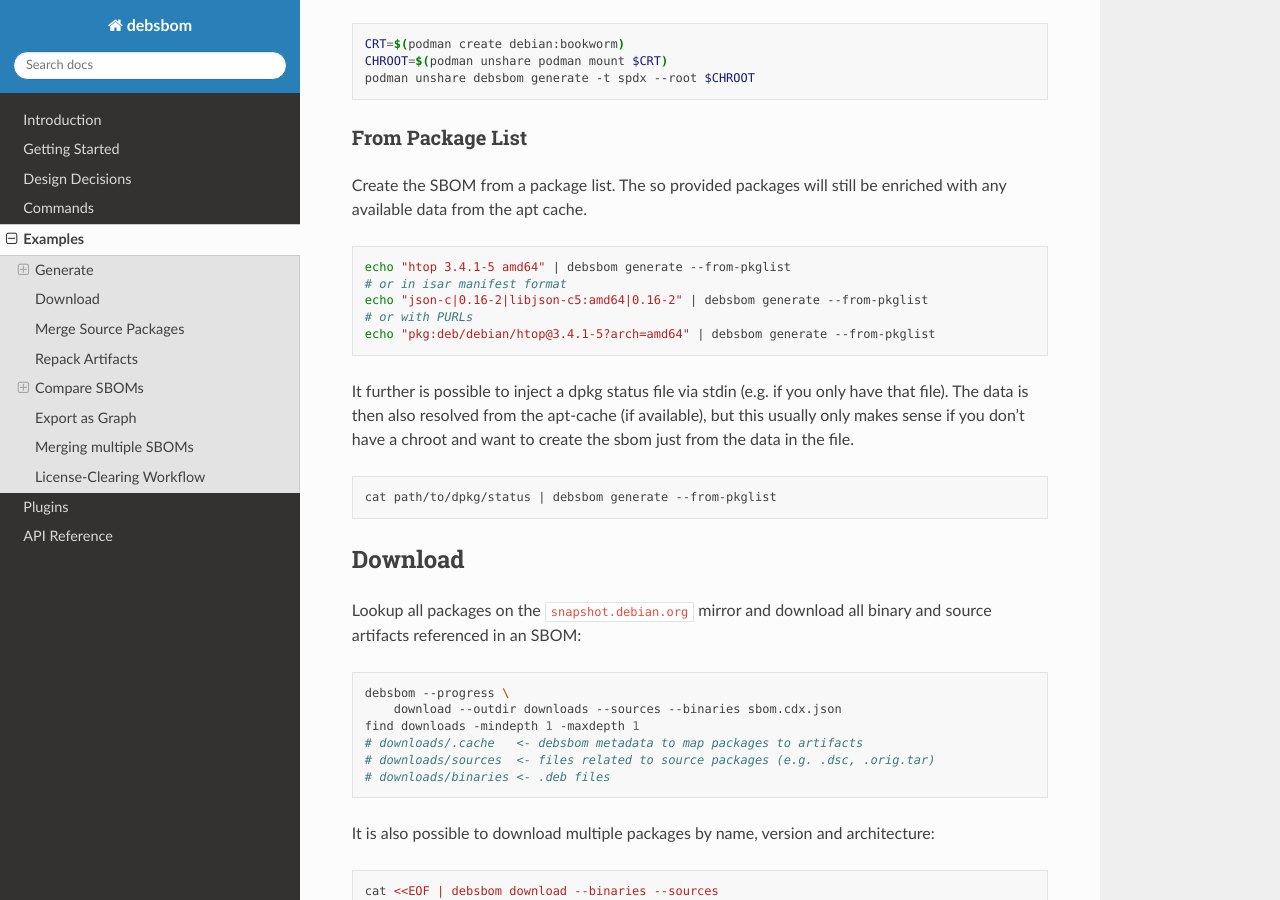
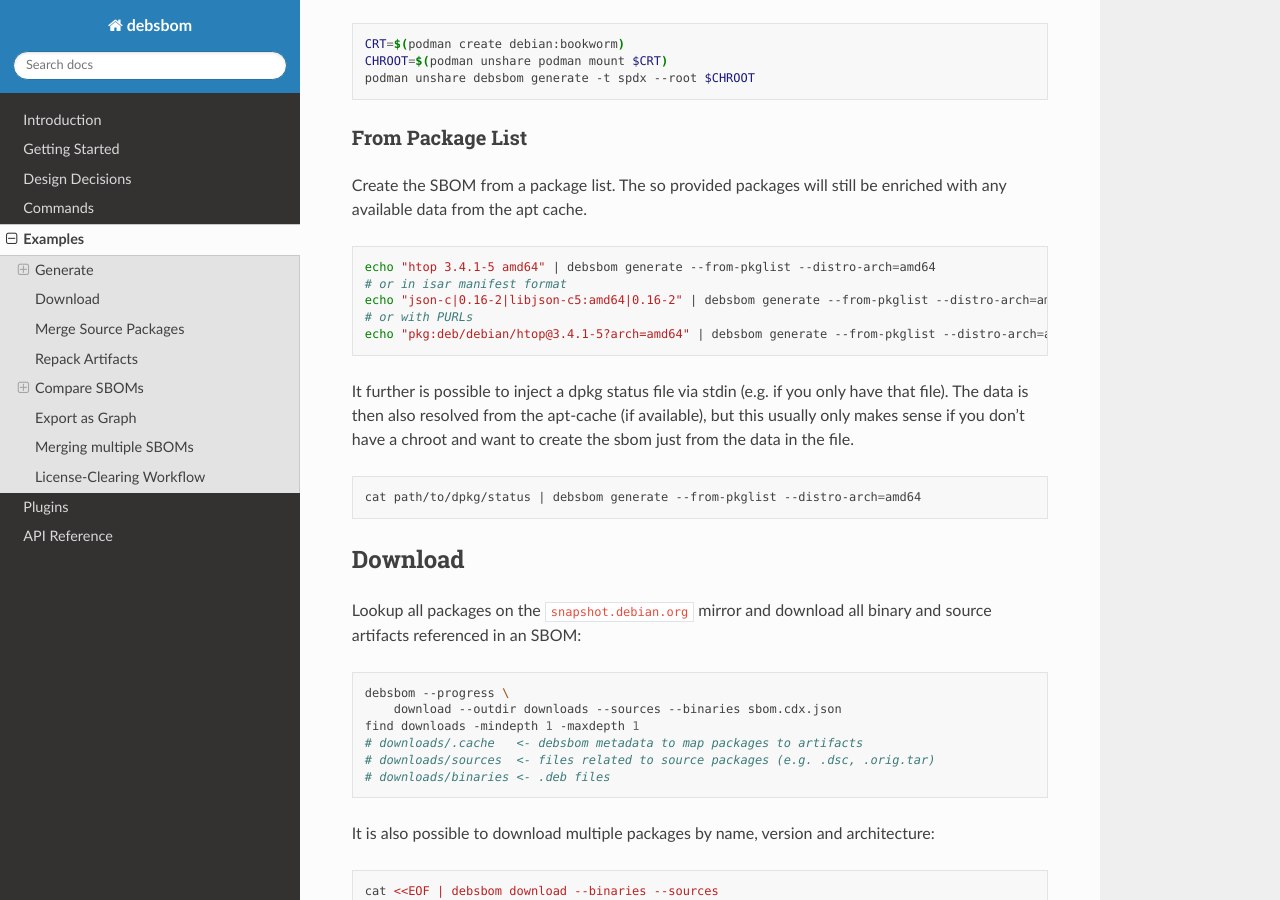
Before and after one commit to siemens/debsbom, a Sphinx documentation site: the page built from docs/source/examples.rst, in a window 1280 px wide and 900 px high, scrolled down 593 px. Built offline with Sphinx 7.4.7 and the Read the Docs theme 3.1.0, drawn with Linux system fonts in a browser that asks for light colours.

Commit message:
docs(examples): update From Package List examples to include --distro-arch
SBOM generation via the From Package List method mandates providing the
distribution architecture through --distro-arch. This update adds the
missing detail to the examples to make it clear.

Signed-off-by: srinuvasan <srinuvasan.a@siemens.com>

```diff
--- a/docs/source/examples.rst
+++ b/docs/source/examples.rst
@@ -37,11 +37,11 @@ Create the SBOM from a package list. The so provided packages will still be enri
 
 .. code-block:: bash
 
-    echo "htop 3.4.1-5 amd64" | debsbom generate --from-pkglist
+    echo "htop 3.4.1-5 amd64" | debsbom generate --from-pkglist --distro-arch=amd64
     # or in isar manifest format
-    echo "json-c|0.16-2|libjson-c5:amd64|0.16-2" | debsbom generate --from-pkglist
+    echo "json-c|0.16-2|libjson-c5:amd64|0.16-2" | debsbom generate --from-pkglist --distro-arch=amd64
     # or with PURLs
-    echo "pkg:deb/debian/htop@3.4.1-5?arch=amd64" | debsbom generate --from-pkglist
+    echo "pkg:deb/debian/htop@3.4.1-5?arch=amd64" | debsbom generate --from-pkglist --distro-arch=amd64
 
 It further is possible to inject a dpkg status file via stdin (e.g. if you only have that file).
 The data is then also resolved from the apt-cache (if available), but this usually only makes sense if you don't have a
@@ -49,7 +49,7 @@ chroot and want to create the sbom just from the data in the file.
 
 .. code-block:: bash
 
-    cat path/to/dpkg/status | debsbom generate --from-pkglist
+    cat path/to/dpkg/status | debsbom generate --from-pkglist --distro-arch=amd64
 
 Download
 ~~~~~~~~
```
